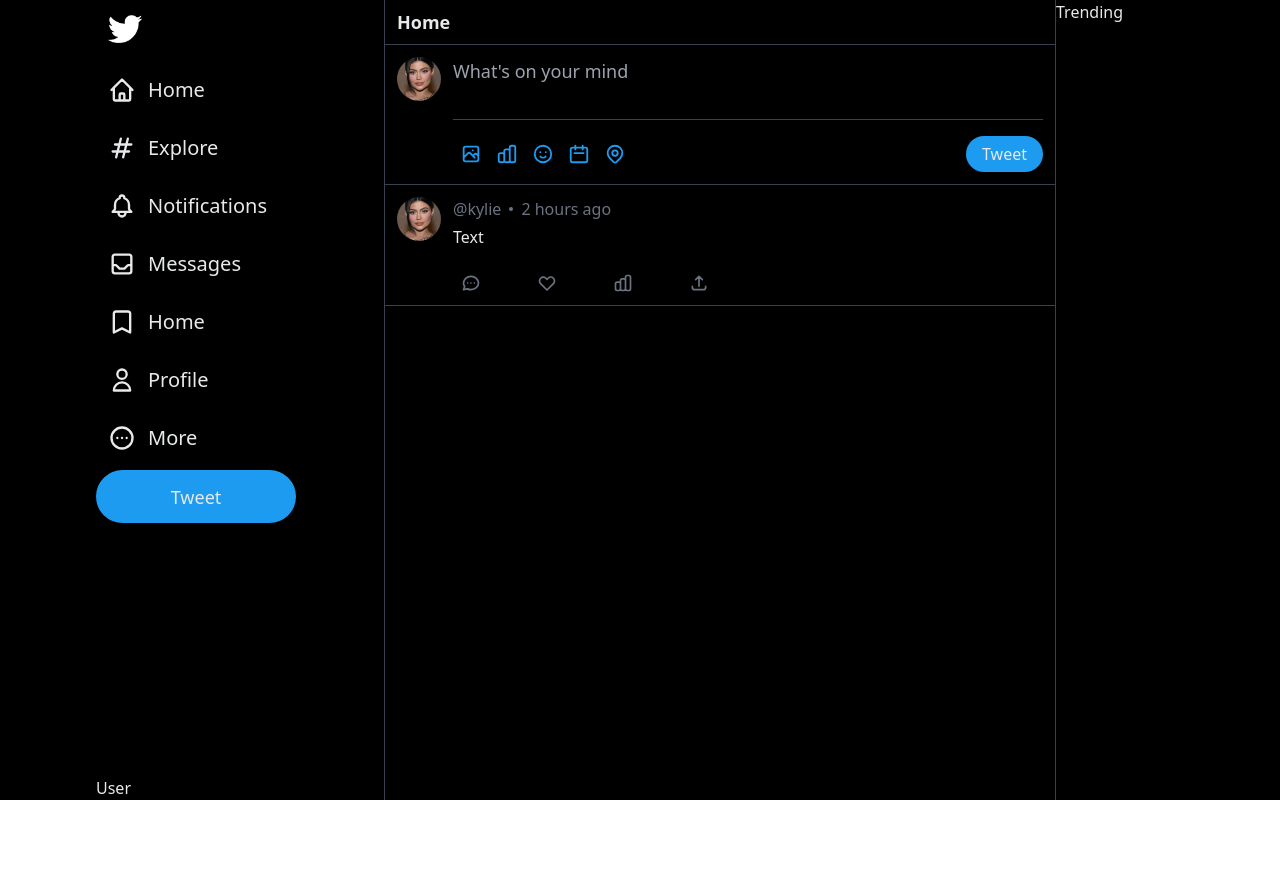
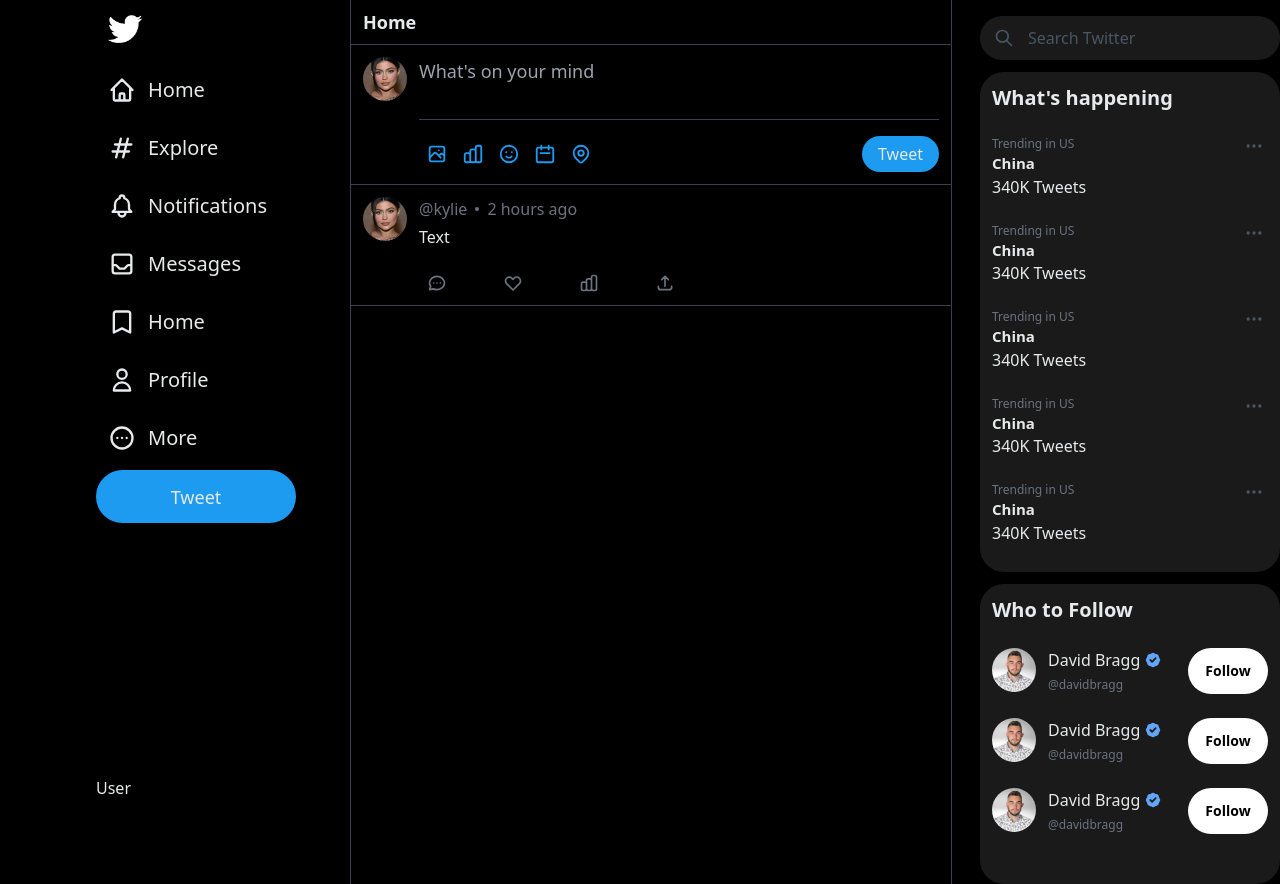
Before and after one commit to bmuhammad/TwitterClone, a Next.js app: page / in a window 1280 px wide. Before the commit the page ends 800 px from the top, so only its background shows below. Built offline with nearby package versions, Linux system fonts and the light colour scheme.

Commit message:
Added/Finished Trending section

```diff
--- a/components/Postfeed.js
+++ b/components/Postfeed.js
@@ -4,7 +4,7 @@
 export default function Postfeed() {
   return (
     <div
-      className="sm:ml-20 xl:ml-96 max-w-2xl flex-grow
+      className="sm:ml-16 xl:ml-[350px] max-w-2xl flex-grow
         border-gray-700 border-x"
     >
       <div
--- a/components/Trending.js
+++ b/components/Trending.js
@@ -1,7 +1,101 @@
-export default function Trending(){
-    return (
-        <div className="hidden lg:flex">
-            Trending
+import { DotsHorizontalIcon, SearchIcon } from "@heroicons/react/outline";
+
+import { BadgeCheckIcon } from "@heroicons/react/solid";
+export default function Trending() {
+  return (
+    <div className=" hiddenlg:flex flex-col ml-7 mt-4">
+
+      <div className="flex space-x-3 bg-white bg-opacity-10 w-[300px] h-[44px] p-3 rounded-3xl">
+        <SearchIcon className="w-6 text-gray-600" />
+        <input
+          className="bg-transparent focus:outline-none placeholder:text-gray-600"
+          placeholder="Search Twitter"
+        />
+      </div>
+      <div className="w-[300px] h-[500px] bg-white bg-opacity-10 rounded-3xl mt-3">
+        <h1 className="font-bold text-xl p-3">What's happening</h1>
+        <div className="p-3 relative">
+          <DotsHorizontalIcon className="w-5 text-gray-600 absolute right-4" />
+          <p className="text-xs text-gray-500">Trending in US</p>
+          <h1 className="text-[15px] font-bold">China</h1>
+          <p>340K Tweets</p>
+        </div>
+        <div className="p-3 relative">
+          <DotsHorizontalIcon className="w-5 text-gray-600 absolute right-4" />
+          <p className="text-xs text-gray-500">Trending in US</p>
+          <h1 className="text-[15px] font-bold">China</h1>
+          <p>340K Tweets</p>
+        </div>
+        <div className="p-3 relative">
+          <DotsHorizontalIcon className="w-5 text-gray-600 absolute right-4" />
+          <p className="text-xs text-gray-500">Trending in US</p>
+          <h1 className="text-[15px] font-bold">China</h1>
+          <p>340K Tweets</p>
+        </div>
+        <div className="p-3 relative">
+          <DotsHorizontalIcon className="w-5 text-gray-600 absolute right-4" />
+          <p className="text-xs text-gray-500">Trending in US</p>
+          <h1 className="text-[15px] font-bold">China</h1>
+          <p>340K Tweets</p>
+        </div>
+        <div className="p-3 relative">
+          <DotsHorizontalIcon className="w-5 text-gray-600 absolute right-4" />
+          <p className="text-xs text-gray-500">Trending in US</p>
+          <h1 className="text-[15px] font-bold">China</h1>
+          <p>340K Tweets</p>
+        </div>
+      </div>
+      <div className="w-[300px] h-[300px] bg-white bg-opacity-10 rounded-3xl mt-3">
+        <h1 className="font-bold text-xl p-3">Who to Follow</h1>
+        <div className="flex justify-between p-3">
+          <div className="flex space-x-3">
+            <img
+              className="e-11 h-11 object-cover rounded-full"
+              src="/assets/bragg.png"
+            />
+            <div>
+              <div className="flex space-x-1">
+                <h1>David Bragg</h1>
+                <BadgeCheckIcon className="w-[18px] text-blue-400" />
+              </div>
+              <h1 className="text-[12px] mt-1 text-gray-500">@davidbragg</h1>
             </div>
-    )
+          </div>
+          <button className="bg-white text-black text-sm w-20 rounded-3xl font-bold">Follow</button>
+        </div>
+        <div className="flex justify-between p-3">
+          <div className="flex space-x-3">
+            <img
+              className="e-11 h-11 object-cover rounded-full"
+              src="/assets/bragg.png"
+            />
+            <div>
+              <div className="flex space-x-1">
+                <h1>David Bragg</h1>
+                <BadgeCheckIcon className="w-[18px] text-blue-400" />
+              </div>
+              <h1 className="text-[12px] mt-1 text-gray-500">@davidbragg</h1>
+            </div>
+          </div>
+          <button className="bg-white text-black text-sm w-20 rounded-3xl font-bold">Follow</button>
+        </div>
+        <div className="flex justify-between p-3">
+          <div className="flex space-x-3">
+            <img
+              className="e-11 h-11 object-cover rounded-full"
+              src="/assets/bragg.png"
+            />
+            <div>
+              <div className="flex space-x-1">
+                <h1>David Bragg</h1>
+                <BadgeCheckIcon className="w-[18px] text-blue-400" />
+              </div>
+              <h1 className="text-[12px] mt-1 text-gray-500">@davidbragg</h1>
+            </div>
+          </div>
+          <button className="bg-white text-black text-sm w-20 rounded-3xl font-bold">Follow</button>
+        </div>
+      </div>
+    </div>
+  );
 }
--- a/pages/index.js
+++ b/pages/index.js
@@ -7,7 +7,7 @@
 export default function Home() {
   return (
     <div className="bg-black min-h-screen text-[#E7E9EA] max-w-[1400px] mx-auto flex">
-    <Sidebar />
+   <Sidebar />
     <Postfeed />
     <Trending />
     </ div>
```
Also changed, not shown: components/Tweet.js (+6 -3 lines).
